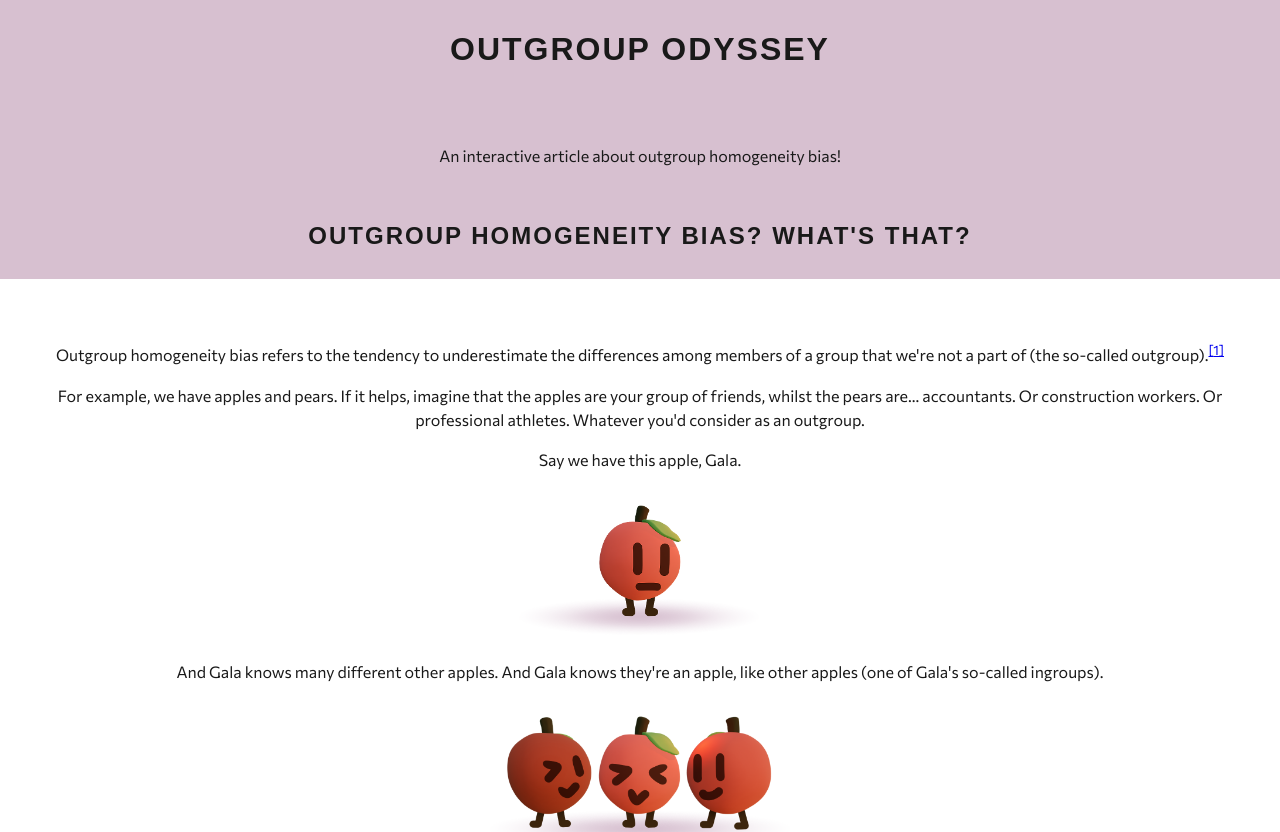
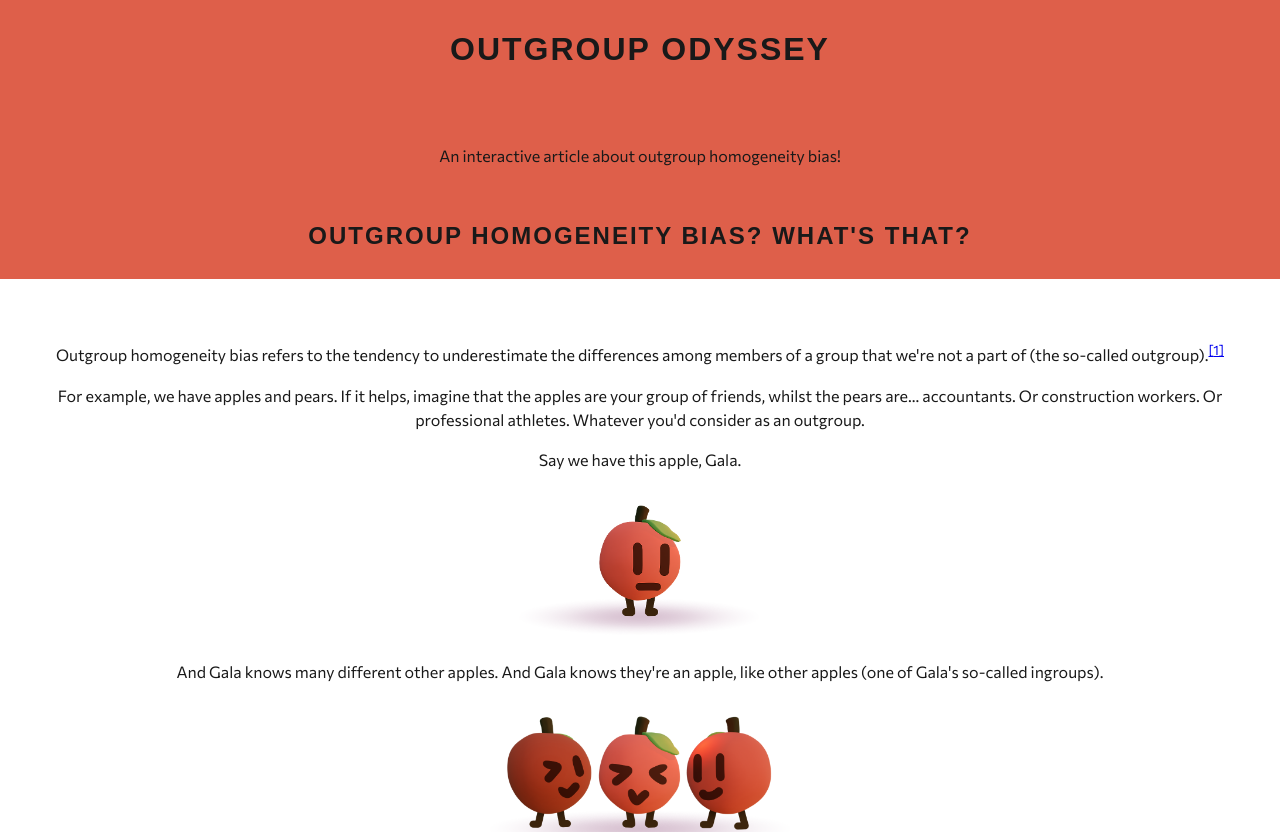
Before and after one commit to AxiDragon/outgroup-odyssey, a React (Create React App) app: page / in a window 1280 px wide. Shown: the top 832 px of the page. Built offline with nearby package versions, Linux system fonts and the light colour scheme; a web font is replaced by a local one.

Commit message:
Implement new colors

```diff
--- a/src/App.css
+++ b/src/App.css
@@ -1,7 +1,8 @@
 :root {
 	--off-black: #191919;
-	--off-white: #FFF2F1;
-	--grey: #D7C0D0;
+	--off-yellow: #FAF2E0;
+	--header-apple: #DE5F4A;
+	--header-pear: #B3CC65;
 	--apple: #DE5F4A;
 	--pear: #B3CC65;
 }
@@ -24,7 +25,7 @@ h1 {
 	width: 100%;
 	margin-top: 0;
 	padding: 25px 25px 25px 25px;
-	background-color: var(--grey);
+	background-color: var(--header-apple);
 	font-family: 'Anaheim', sans-serif;
 	letter-spacing: 2px;
 	text-transform: uppercase;
@@ -44,7 +45,7 @@ h1 {
 
 .TitleCard {
 	width: 100%;
-	background-color: var(--grey);
+	background-color: var(--header-apple);
 }
 
 .TitleCard h1 {
@@ -64,9 +65,8 @@ h1 {
 }
 
 .PlayableContainer {
-	background-color: #FFF2F1;
+	background-color: var(--off-yellow);
 	color: var(--off-black);
-	box-shadow: 0 8px 4px var(--grey);
 	padding-top: 35px;
 	padding-bottom: 35px;
 	margin-top: 35px;
--- a/src/components/interactables/MemoryGraphSlider.tsx
+++ b/src/components/interactables/MemoryGraphSlider.tsx
@@ -106,7 +106,7 @@ const MemoryGraphSlider = () => {
 
 	return (
 		<div className="PlayableContainer">
-			<div className="Playable" >
+			<div className="Playable" style={{ maxWidth: '1000px' }}>
 				<Line data={data} options={options} />
 				<LabelledSlider type="bias" onChange={onBiasChange} value={bias} />
 				<p>For example, if there was a group of 50 people,
--- a/src/components/sections/Section.module.css
+++ b/src/components/sections/Section.module.css
@@ -3,7 +3,7 @@
 }
 
 .navButtonContainer {
-	background-color: var(--grey);
+	background-color: var(--header-apple);
 	box-sizing: border-box;
 	display: flex;
 	justify-content: center;
@@ -11,6 +11,11 @@
 	width: 100%;
 	font-family: 'Roboto', sans-serif;
 	font-family: 'Anaheim', sans-serif;
+	font-size: 20px;
 	text-transform: uppercase;
 	font-weight: bold;
 }
+
+.navButton {
+	cursor: pointer;
+}
--- a/src/components/sections/Section.tsx
+++ b/src/components/sections/Section.tsx
@@ -21,8 +21,11 @@ const Section = ({ children, onClickNavigation, style, disabledNavButtons = 'non
 			{children}
 			{
 				disabledNavButtons !== 'next' &&
-				<div className={styles.navButtonContainer} style={{ justifyContent: 'flex-end'}}>
-					<div onClick={() => onClickNavigation(1)}>
+				<div className={styles.navButtonContainer} style={{
+					justifyContent: 'flex-end',
+					backgroundColor: 'var(--header-pear)',
+				}}>
+					<div onClick={() => onClickNavigation(1)} className={styles.navButton}>
 						NEXT ▶
 					</div>
 				</div>
```
